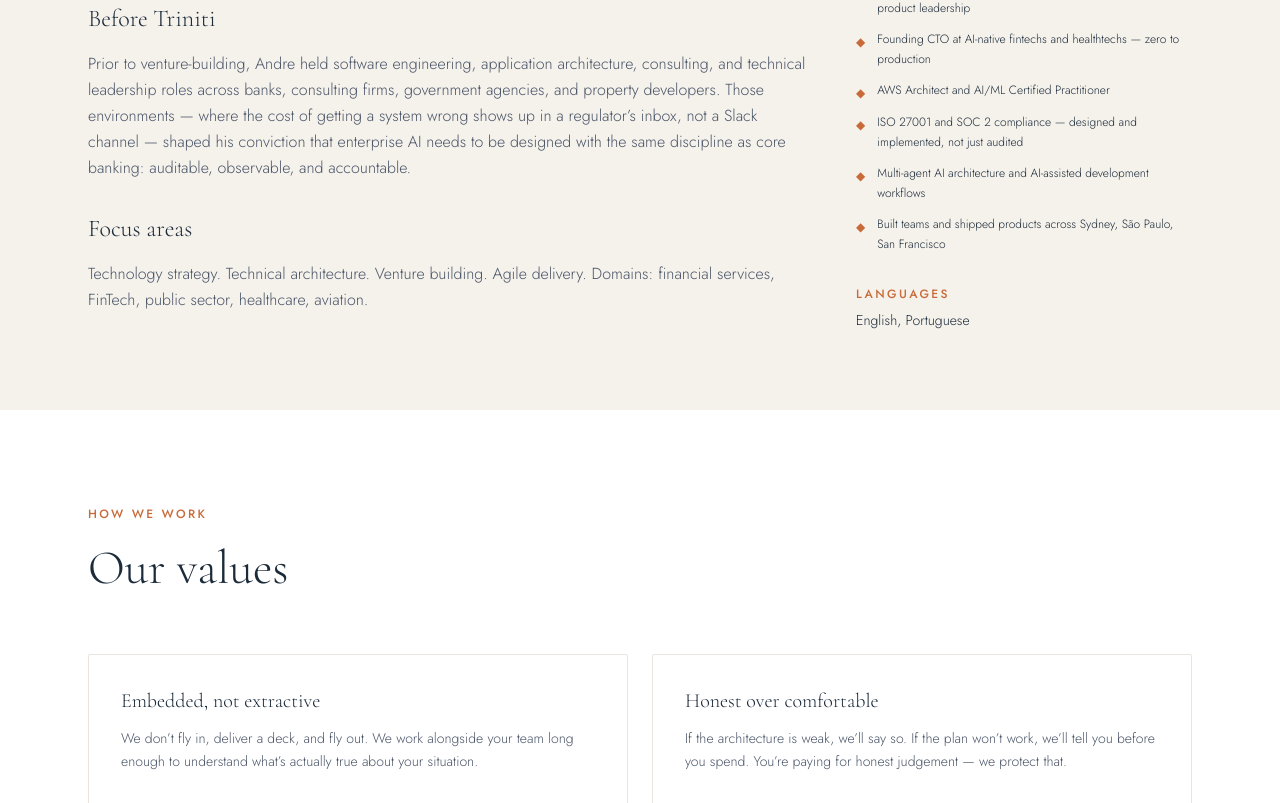
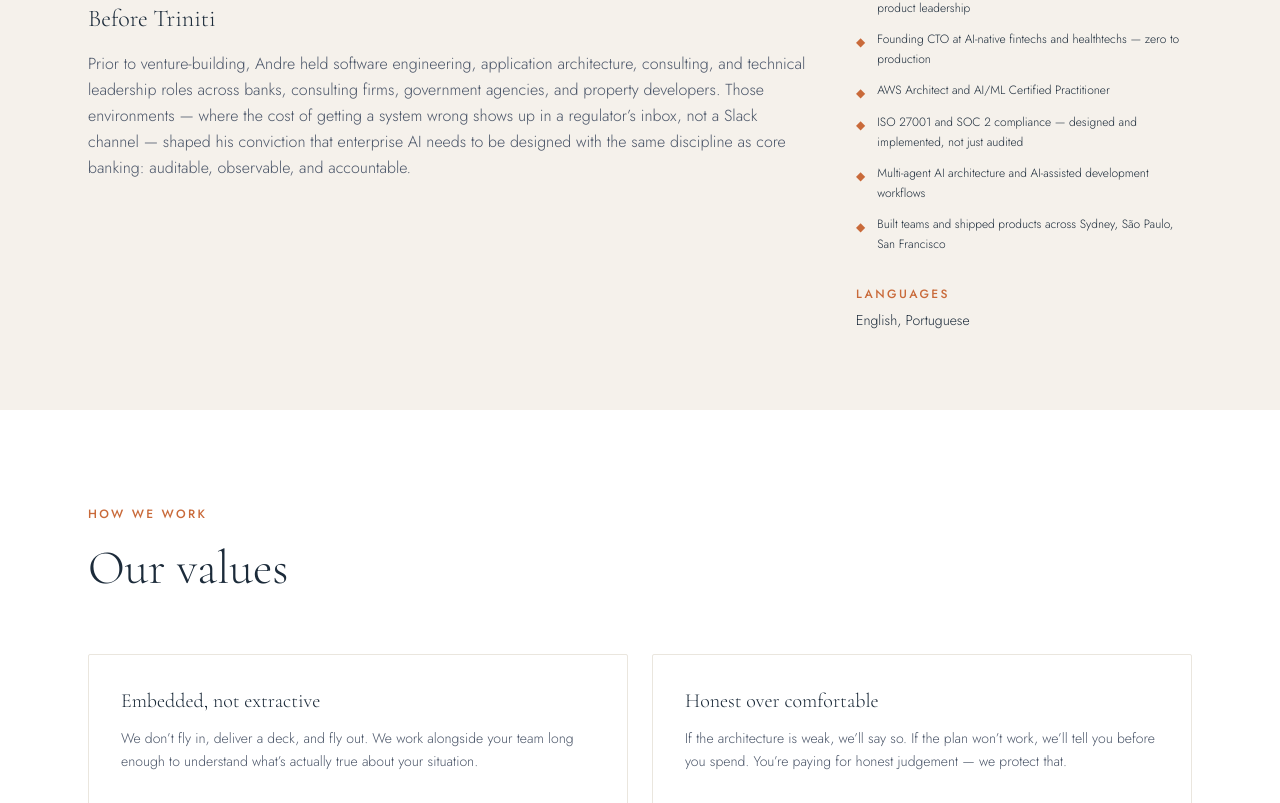
Before and after one commit to engram-ventures/engram-website, a Next.js app: page /en/about in a window 1280 px wide. Shown: the part 1286-2089 px from the top of the page. Built offline with nearby package versions, Linux system fonts and the light colour scheme.

Commit message:
chore(about): remove Focus areas block from bio

```diff
--- a/app/[locale]/about/VariantEditorial.tsx
+++ b/app/[locale]/about/VariantEditorial.tsx
@@ -69,12 +69,6 @@
                       {t("bioBeforeTrinitiHeading")}
                     </h3>
                     <p>{t("bioBeforeTriniti")}</p>
-                  </div>
-                  <div>
-                    <h3 className="font-display text-2xl font-light text-navy mb-4">
-                      {t("bioFocusHeading")}
-                    </h3>
-                    <p>{t("bioFocusBody")}</p>
                   </div>
                 </div>
               </div>
--- a/messages/en.json
+++ b/messages/en.json
@@ -70,8 +70,6 @@
     "bioLead": "Andre Gallo is a technologist and venture architect who has spent over two decades turning enterprise ambition into working software. He founded Engram Ventures after almost ten years as co-founder and CTO of Triniti, a Sydney innovation studio where he led the delivery of 25+ digital ventures \u2014 generating over US$700M in commercial value across financial services, public sector, aviation, and healthcare.",
     "bioBeforeTrinitiHeading": "Before Triniti",
     "bioBeforeTriniti": "Prior to venture-building, Andre held software engineering, application architecture, consulting, and technical leadership roles across banks, consulting firms, government agencies, and property developers. Those environments \u2014 where the cost of getting a system wrong shows up in a regulator\u2019s inbox, not a Slack channel \u2014 shaped his conviction that enterprise AI needs to be designed with the same discipline as core banking: auditable, observable, and accountable.",
-    "bioFocusHeading": "Focus areas",
-    "bioFocusBody": "Technology strategy. Technical architecture. Venture building. Agile delivery. Domains: financial services, FinTech, public sector, healthcare, aviation.",
     "bioEducationHeading": "Education",
     "bioEdu1": "Financial Accounting \u2014 Harvard Business School Online",
     "bioEdu2": "Graduate Diploma, Information Technology \u2014 University of Sydney",
--- a/messages/pt-BR.json
+++ b/messages/pt-BR.json
@@ -70,8 +70,6 @@
     "bioLead": "Andre Gallo é tecnólogo e venture architect. Passou mais de duas décadas transformando ambição corporativa em software que funciona. Fundou a Engram Ventures após quase dez anos como cofundador e CTO da Triniti, um innovation studio em Sydney onde liderou a entrega de 25+ ventures digitais — gerando mais de US$ 700M em valor comercial em serviços financeiros, setor público, aviação e saúde.",
     "bioBeforeTrinitiHeading": "Antes da Triniti",
     "bioBeforeTriniti": "Antes do venture-building, Andre atuou em engenharia de software, arquitetura de aplicações, consultoria e liderança técnica em bancos, consultorias, órgãos governamentais e incorporadoras. Esses ambientes — onde o custo de errar um sistema aparece na caixa de entrada de um regulador, não num canal de Slack — moldaram sua convicção de que IA corporativa precisa ser projetada com a mesma disciplina de um core banking: auditável, observável e responsável.",
-    "bioFocusHeading": "Áreas de foco",
-    "bioFocusBody": "Estratégia de tecnologia. Arquitetura técnica. Venture building. Entrega ágil. Domínios: serviços financeiros, FinTech, setor público, saúde, aviação.",
     "bioEducationHeading": "Formação",
     "bioEdu1": "Financial Accounting — Harvard Business School Online",
     "bioEdu2": "Graduate Diploma, Information Technology — University of Sydney",
```
